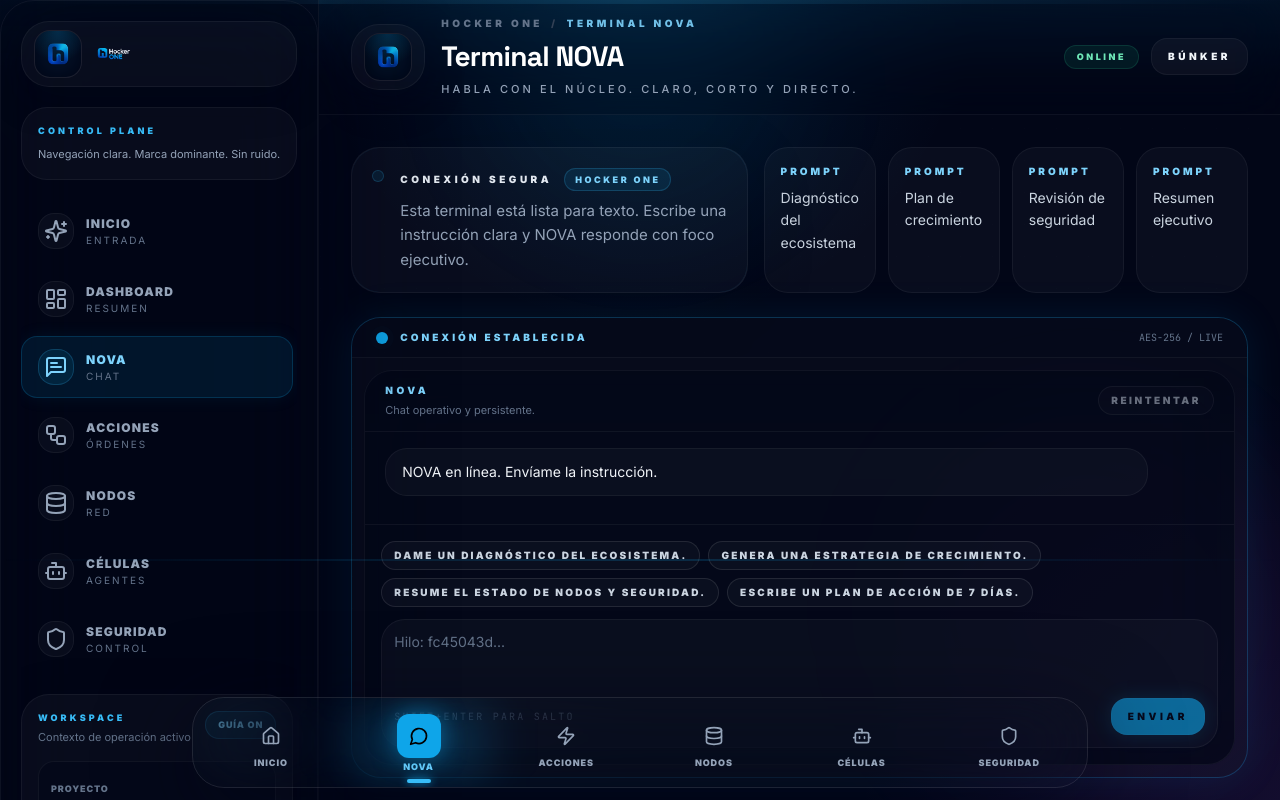
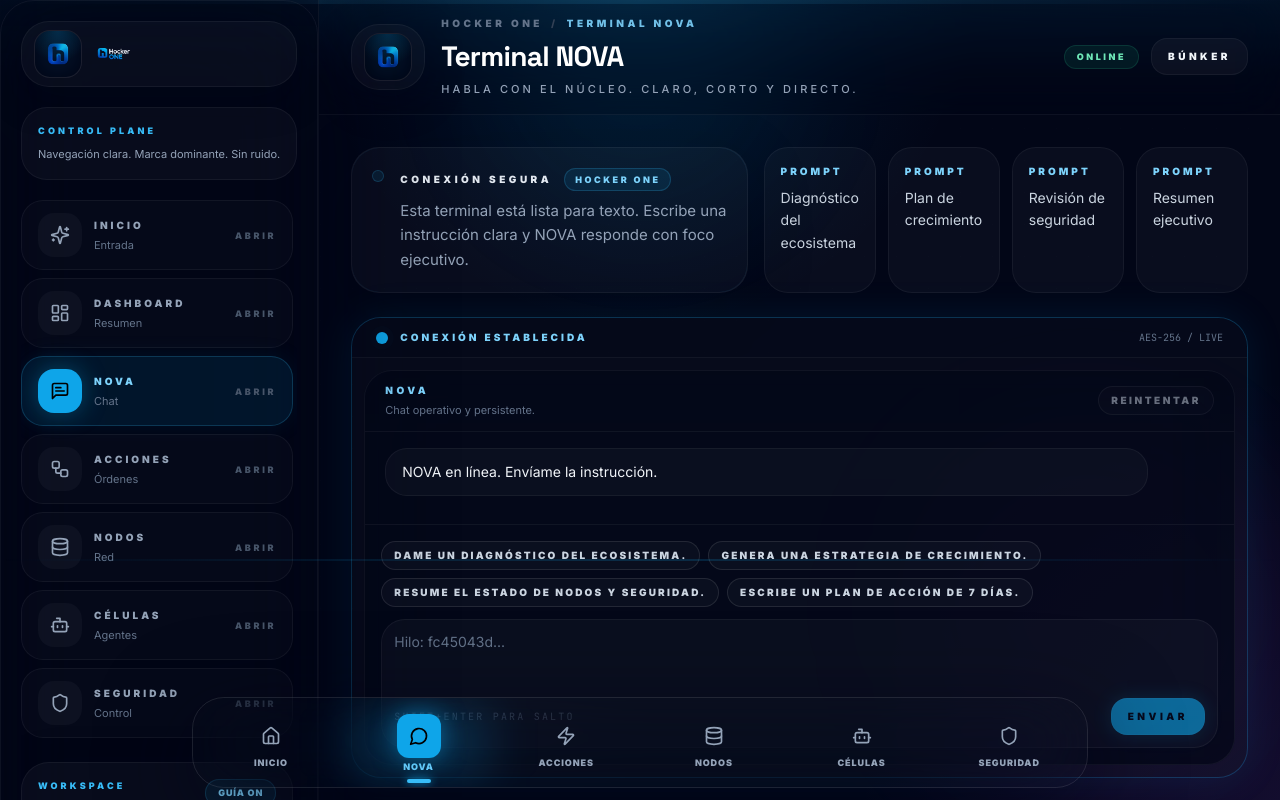
Before and after one commit to HockerAGI/hocker.one, a Next.js app: page /chat in a window 1280 px wide. Shown: the top 800 px of the page. Built offline with nearby package versions, Linux system fonts and the light colour scheme; no server answers; the database is empty.

Commit message:
Actualizar AppNav.tsx

```diff
--- a/src/components/AppNav.tsx
+++ b/src/components/AppNav.tsx
@@ -59,7 +59,7 @@ function AppNavRail() {
       </div>
 
       <div className="mt-5 flex-1 overflow-y-auto pr-1 custom-scrollbar">
-        <div className="space-y-1.5">
+        <nav className="space-y-2" aria-label="Navegación lateral">
           {NAV_ITEMS.map((item) => {
             const active = isActivePath(pathname, item.href);
             const Icon = item.icon;
@@ -68,34 +68,39 @@ function AppNavRail() {
               <Link
                 key={item.href}
                 href={item.href}
-                className={`group flex items-center gap-3 rounded-2xl px-4 py-3 transition-all duration-300 ${
+                aria-current={active ? "page" : undefined}
+                className={[
+                  "group flex items-center gap-3 rounded-[22px] border px-4 py-3 transition-all duration-300",
                   active
-                    ? "border border-sky-500/20 bg-sky-500/10 text-sky-300 shadow-[0_0_18px_rgba(14,165,233,0.08)]"
-                    : "border border-transparent text-slate-400 hover:border-white/5 hover:bg-white/[0.04] hover:text-slate-100"
-                }`}
+                    ? "border-sky-400/20 bg-sky-500/10 text-sky-300 shadow-[0_0_25px_rgba(14,165,233,0.08)]"
+                    : "border-white/5 bg-white/[0.02] text-slate-400 hover:border-white/10 hover:bg-white/[0.04] hover:text-white",
+                ].join(" ")}
               >
                 <span
-                  className={`flex h-9 w-9 items-center justify-center rounded-2xl border transition-all ${
-                    active
-                      ? "border-sky-400/20 bg-sky-500/10"
-                      : "border-white/5 bg-white/[0.03] group-hover:border-sky-500/20"
-                  }`}
+                  className={[
+                    "flex h-11 w-11 items-center justify-center rounded-2xl transition-all duration-300",
+                    active ? "bg-sky-500 text-black shadow-[0_0_25px_rgba(14,165,233,0.35)]" : "bg-white/[0.03]",
+                  ].join(" ")}
                 >
-                  <Icon className={`h-4.5 w-4.5 ${active ? "text-sky-300" : "text-slate-400"}`} />
+                  <Icon className="h-5 w-5 transition-transform duration-300 group-hover:-translate-y-0.5" />
                 </span>
 
                 <span className="min-w-0 flex-1">
-                  <span className="block text-[12px] font-black uppercase tracking-widest">
+                  <span className="block text-[10px] font-black uppercase tracking-[0.3em]">
                     {item.label}
                   </span>
-                  <span className="block text-[10px] uppercase tracking-[0.2em] text-slate-500">
+                  <span className="mt-1 block text-[11px] text-slate-500">
                     {item.hint}
                   </span>
+                </span>
+
+                <span className="text-[9px] font-black uppercase tracking-[0.3em] text-slate-600 group-hover:text-sky-300">
+                  Abrir
                 </span>
               </Link>
             );
           })}
-        </div>
+        </nav>
 
         <div className="mt-6 space-y-4">
           <WorkspaceBar />
@@ -122,38 +127,45 @@ function MobileNav() {
               key={item.href}
               href={item.href}
               aria-current={active ? "page" : undefined}
-              className={`group relative flex min-w-[74px] flex-1 flex-col items-center justify-center gap-1 rounded-2xl px-3 py-2 text-center transition-all duration-300 active:scale-90 ${
-                active ? "text-sky-300" : "text-slate-400 hover:text-white"
-              }`}
+              className={[
+                "group relative flex min-w-[74px] flex-1 flex-col items-center justify-center gap-1 rounded-2xl px-3 py-2 text-center",
+                "transition-all duration-300 active:scale-90",
+                active ? "text-sky-300" : "text-slate-400 hover:text-white",
+              ].join(" ")}
             >
               <span
-                className={`absolute inset-0 rounded-2xl blur-xl opacity-0 transition-all duration-500 ${
+                className={[
+                  "absolute inset-0 rounded-2xl blur-xl opacity-0 transition-all duration-500",
                   active
                     ? "bg-sky-500/20 opacity-100"
                     : isNova
                       ? "bg-sky-500/10 group-hover:opacity-60"
-                      : "group-hover:bg-white/5 group-hover:opacity-40"
-                }`}
+                      : "group-hover:bg-white/5 group-hover:opacity-40",
+                ].join(" ")}
               />
 
               <div
-                className={`relative flex items-center justify-center rounded-xl transition-all duration-300 ${
+                className={[
+                  "relative flex items-center justify-center rounded-xl transition-all duration-300",
                   isNova
                     ? "h-11 w-11 bg-sky-500 text-black shadow-[0_0_25px_rgba(14,165,233,0.55)] group-hover:scale-110"
-                    : "h-9 w-9"
-                } ${active && !isNova ? "bg-sky-500/10" : ""}`}
+                    : "h-9 w-9",
+                  active && !isNova ? "bg-sky-500/10" : "",
+                ].join(" ")}
               >
                 <Icon
-                  className={`h-5 w-5 transition-transform duration-300 ${
-                    isNova ? "text-black" : "group-hover:-translate-y-0.5"
-                  }`}
+                  className={[
+                    "h-5 w-5 transition-transform duration-300",
+                    isNova ? "text-black" : "group-hover:-translate-y-0.5",
+                  ].join(" ")}
                 />
               </div>
 
               <span
-                className={`text-[9px] font-black uppercase tracking-widest leading-none ${
-                  isNova ? "text-sky-300" : ""
-                }`}
+                className={[
+                  "text-[9px] font-black uppercase tracking-widest leading-none",
+                  isNova ? "text-sky-300" : "",
+                ].join(" ")}
               >
                 {item.label}
               </span>
@@ -170,9 +182,6 @@ function MobileNav() {
 }
 
 export default function AppNav({ isMobile = false }: AppNavProps) {
-  if (isMobile) {
-    return <MobileNav />;
-  }
-
+  if (isMobile) return <MobileNav />;
   return <AppNavRail />;
 }
```
